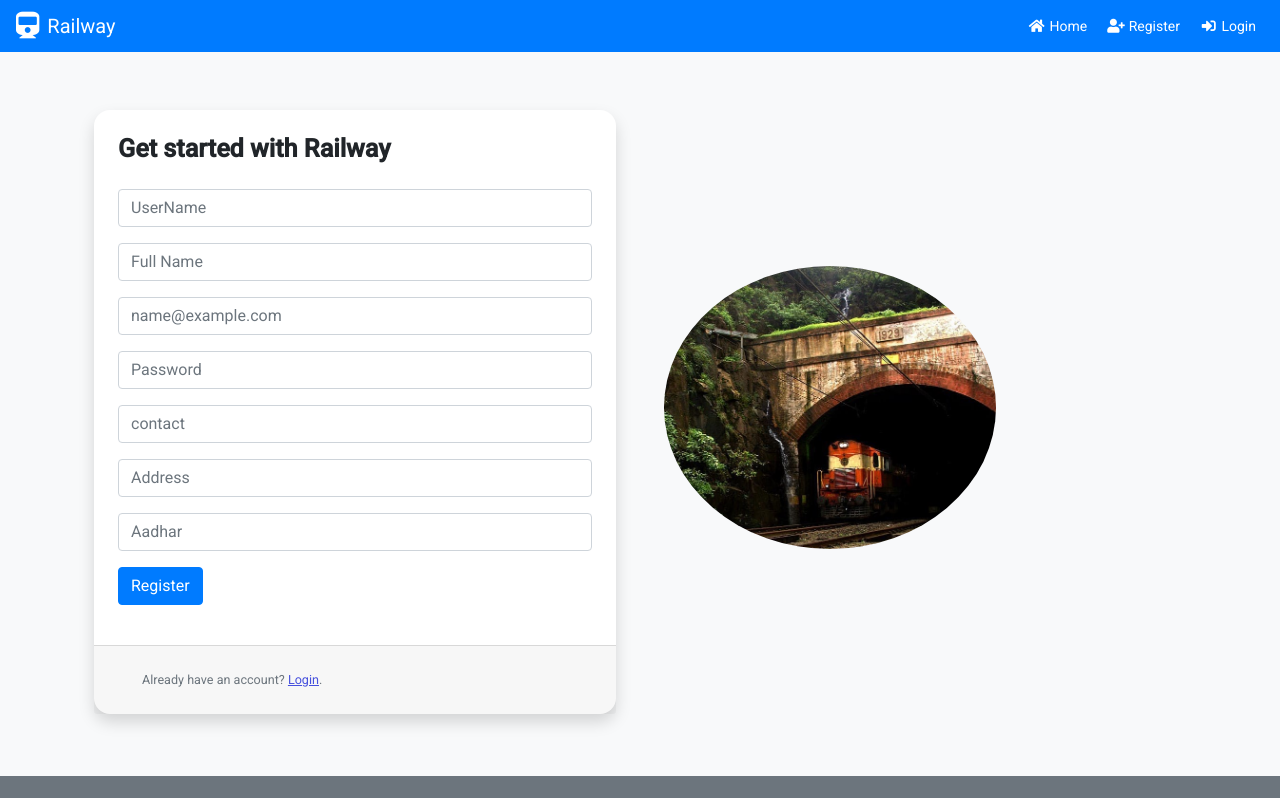
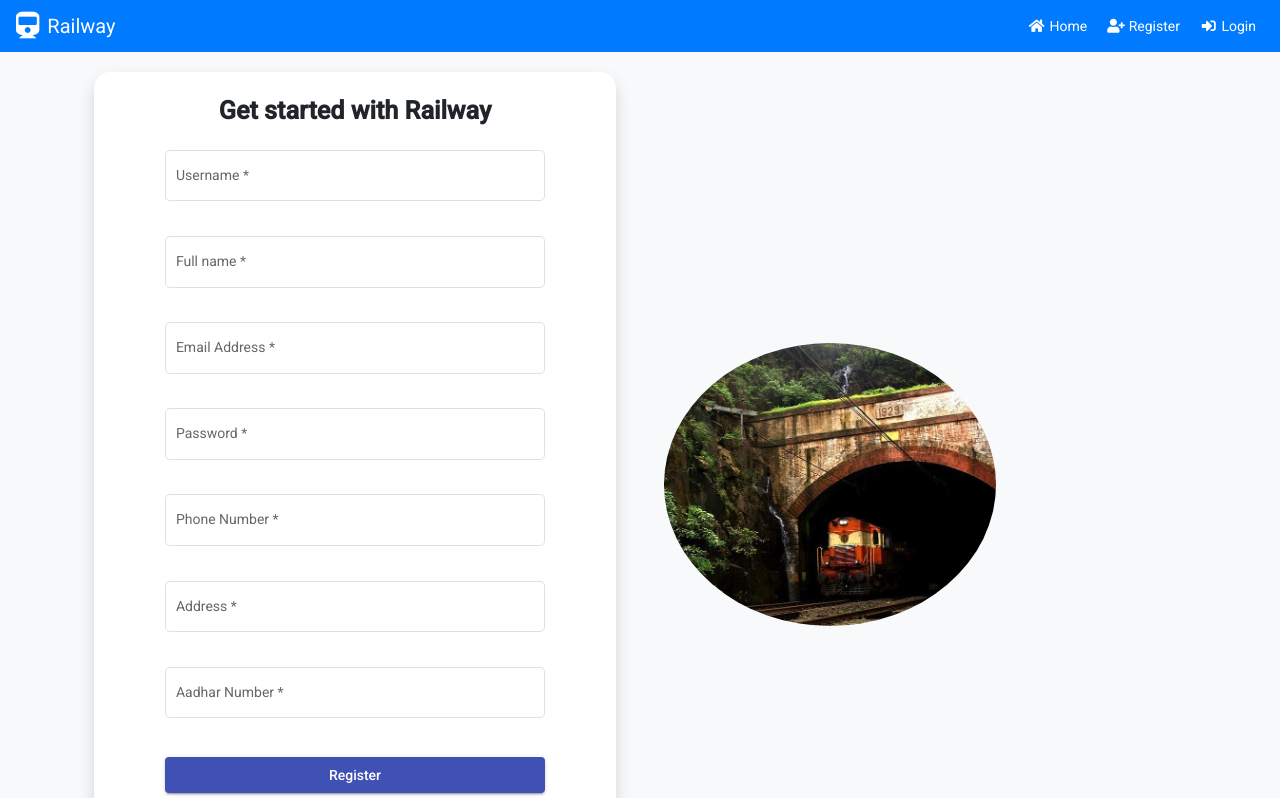
Before and after one commit to fsuleman2/revature-project3, an Angular app in the folder trainfrontend/: page /register in a window 1280 px wide. Shown: the top 798 px of the page. Built offline with nearby package versions, Linux system fonts and the light colour scheme.

Commit message:
added mat-form-field and buttons

```diff
--- a/trainfrontend/src/app/pages/login/customer-login.component.css
+++ b/trainfrontend/src/app/pages/login/customer-login.component.css
@@ -74,3 +74,23 @@
     /* .background{
 
     } */
+    mat-form-field {
+        width: 80%;
+        display: block;
+        margin: auto;
+      }
+
+      mat-checkbox {
+        color:black;
+        width: 80%;
+        display: block;
+        margin: auto;
+      }
+
+
+      .login-button {
+        margin-top: 20px;
+        display: block;
+        width: 80%;
+        margin: 20px auto;
+      }
--- a/trainfrontend/src/app/pages/login/customer-login.component.html
+++ b/trainfrontend/src/app/pages/login/customer-login.component.html
@@ -10,27 +10,28 @@
 
               <form id="loginForm" action="index.html">
                 <div class="form-floating mb-3">
-                  <input
-                  matInput
-                  placeholder="Username"
-                  required
-                  name="username"
-                  ngModel
-                  #email="ngModel"><br>
-                  <mat-error *ngIf="email.invalid">Username is required</mat-error>
+                  <mat-form-field appearance="outline">
+                    <mat-label>Username</mat-label>
+                    <input matInput placeholder="Enter Username"   required
+                    name="username"
+                    ngModel
+                    #username="ngModel">
+                    <mat-error
+                *ngIf="username.invalid">
+                username is required
+              </mat-error>
+                  </mat-form-field>
 
                 </div>
                 <div class="form-floating mb-3">
-                  <input
-                  matInput
-                  placeholder="Password"
-                  type="password"
-                  required
-                  minlength="6"
-                  name="password"
-                  ngModel
-                  #password="ngModel"><br>
-                  <mat-error
+                  <mat-form-field appearance="outline">
+                    <mat-label>Password</mat-label>
+                    <input matInput placeholder="Enter Your Password"  required
+                    name="password"
+                    ngModel
+                    minlength="6"
+                    #password="ngModel">
+              <mat-error
                     *ngIf="password.errors && password.errors.required">
                     Password is required
                   </mat-error>
@@ -39,12 +40,12 @@
                     Password must be of length 6
                   </mat-error>
 
+                  </mat-form-field>
                 </div>
-                <div class="form-check mb-3">
-                  <input class="form-check-input" type="checkbox" name="remember" id="remember">
-                  <label class="form-check-label" for="remember">Remember me</label>
-                </div>
-                <button class="btn btn-primary" type="button">Submit</button>
+                <mat-checkbox>Remember Me!</mat-checkbox>
+                <button class="login-button"  type="submit"
+                mat-raised-button
+                color="primary">Login</button>
               </form>
             </div>
             <div class="card-footer px-lg-5 py-lg-4">
--- a/trainfrontend/src/app/pages/register/register.component.css
+++ b/trainfrontend/src/app/pages/register/register.component.css
@@ -74,3 +74,14 @@
     /* .background{
 
     } */
+    mat-form-field {
+        width: 80%;
+        display: block;
+        margin: auto;
+      }
+      .signup-button {
+        margin-top: 20px;
+        display: block;
+        width: 80%;
+        margin: 20px auto;
+      }
--- a/trainfrontend/src/app/pages/register/register.component.html
+++ b/trainfrontend/src/app/pages/register/register.component.html
@@ -6,41 +6,110 @@
           <div class="card">
 
             <div class="card-body p-lg-4">
-              <h3 class="mb-4">Get started with Railway</h3>
+              <h3 class="mb-4 text-center">Get started with Railway</h3>
 
               <form action="index.html">
                 <div class="form-floating mb-3">
-                  <input class="form-control" id="username" type="name" placeholder="UserName" required>
+                  <mat-form-field appearance="outline">
+                    <mat-label>Username</mat-label>
+                    <input matInput placeholder="Enter Username"   required
+                    name="username"
+                    ngModel
+                    #username="ngModel">
+                    <mat-error
+                *ngIf="username.invalid">
+                username is required
+              </mat-error>
+                  </mat-form-field>
+                </div>
+                <div class="form-floating mb-3">
+                  <mat-form-field appearance="outline">
+                    <mat-label>Full name</mat-label>
+                    <input matInput placeholder="Enter Full name"   required
+                    name="name"
+                    ngModel
+                    #name="ngModel">
+                    <mat-error
+                *ngIf="name.invalid">
+                fullname is required
+              </mat-error>
+                  </mat-form-field>
 
                 </div>
                 <div class="form-floating mb-3">
-                  <input class="form-control" id="floatingInput" type="name" placeholder="Full Name" required>
+                  <mat-form-field appearance="outline">
+                    <mat-label>Email Address</mat-label>
+                    <input matInput placeholder="Enter Your Email"   required
+                    name="email"
+                    ngModel
+                    #email="ngModel">
+                    <mat-error
+                *ngIf="email.invalid">
+                email is required
+              </mat-error>
+                  </mat-form-field>
 
                 </div>
                 <div class="form-floating mb-3">
-                  <input class="form-control" id="floatingInput" type="email" placeholder="name@example.com" required>
-
-                </div>
-                <div class="form-floating mb-3">
-                  <input class="form-control" id="floatingPassword" type="password" placeholder="Password" required>
+                  <mat-form-field appearance="outline">
+                    <mat-label>Password</mat-label>
+                    <input matInput placeholder="Enter Your Password"  required
+                    name="password"
+                    ngModel
+                    #password="ngModel">
+                    <mat-error
+                *ngIf="password.invalid">
+                password is required
+              </mat-error>
+                  </mat-form-field>
 
                 </div>
 
                 <div class="form-floating mb-3">
-                  <input class="form-control" id="floatingInput" type="number" placeholder="contact" required>
+                  <mat-form-field appearance="outline">
+                    <mat-label>Phone Number</mat-label>
+                    <input matInput placeholder="Enter Your Phone Number"   required
+                    name="phone"
+                    ngModel
+                    #phone="ngModel">
+                    <mat-error
+                *ngIf="phone.invalid">
+                "phone is required
+              </mat-error>
+                  </mat-form-field>
 
                 </div>
                 <div class="form-floating mb-3">
-                  <input class="form-control" id="floatingInput" type="text" placeholder="Address" required>
+                  <mat-form-field appearance="outline">
+                    <mat-label>Address</mat-label>
+                    <input matInput placeholder="Enter Your Address"   required
+                    name="address"
+                    ngModel
+                    #address="ngModel">
+                    <mat-error
+                *ngIf="address.invalid">
+                address is required
+              </mat-error>
+                  </mat-form-field>
 
                 </div>
                 <div class="form-floating mb-3">
-                  <input class="form-control" id="floatingInput" type="text" placeholder="Aadhar" required>
+                  <mat-form-field appearance="outline">
+                    <mat-label>Aadhar Number</mat-label>
+                    <input matInput placeholder="Enter Your Aadhar Number"   required
+                    name="aadhar"
+                    ngModel
+                    #aadhar="ngModel">
+                    <mat-error
+                *ngIf="aadhar.invalid">
+                aadhar is required
+              </mat-error>
+                  </mat-form-field>
 
                 </div>
 
                 <div class="form-group">
-                  <button class="btn btn-primary" id="regidter" type="button" name="registerSubmit">Register</button>
+                  <button mat-raised-button color="primary" class="btn btn-primary signup-button" id="regidter" type="submit" name="registerSubmit">Register</button>
                 </div>
               </form>
             </div>
```
Also changed, not shown: trainfrontend/src/app/app.module.ts (+6 -3 lines).
